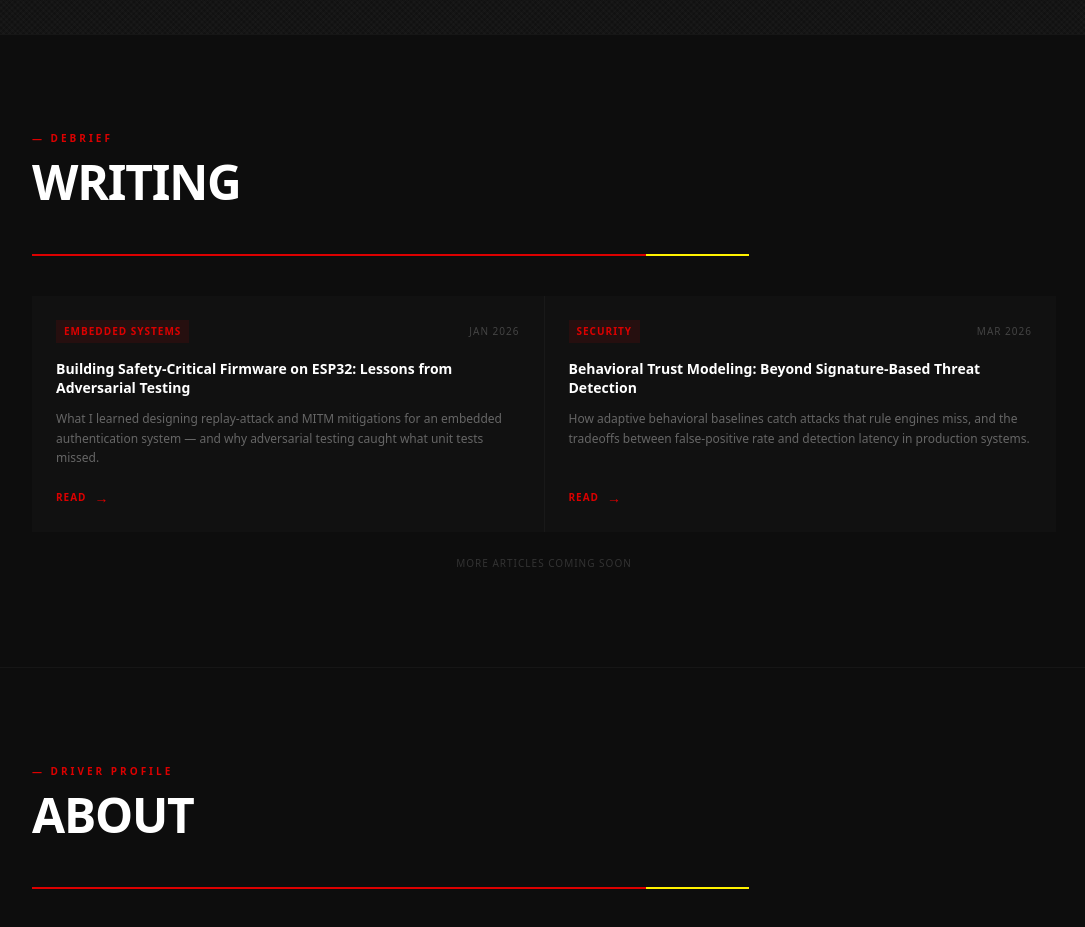
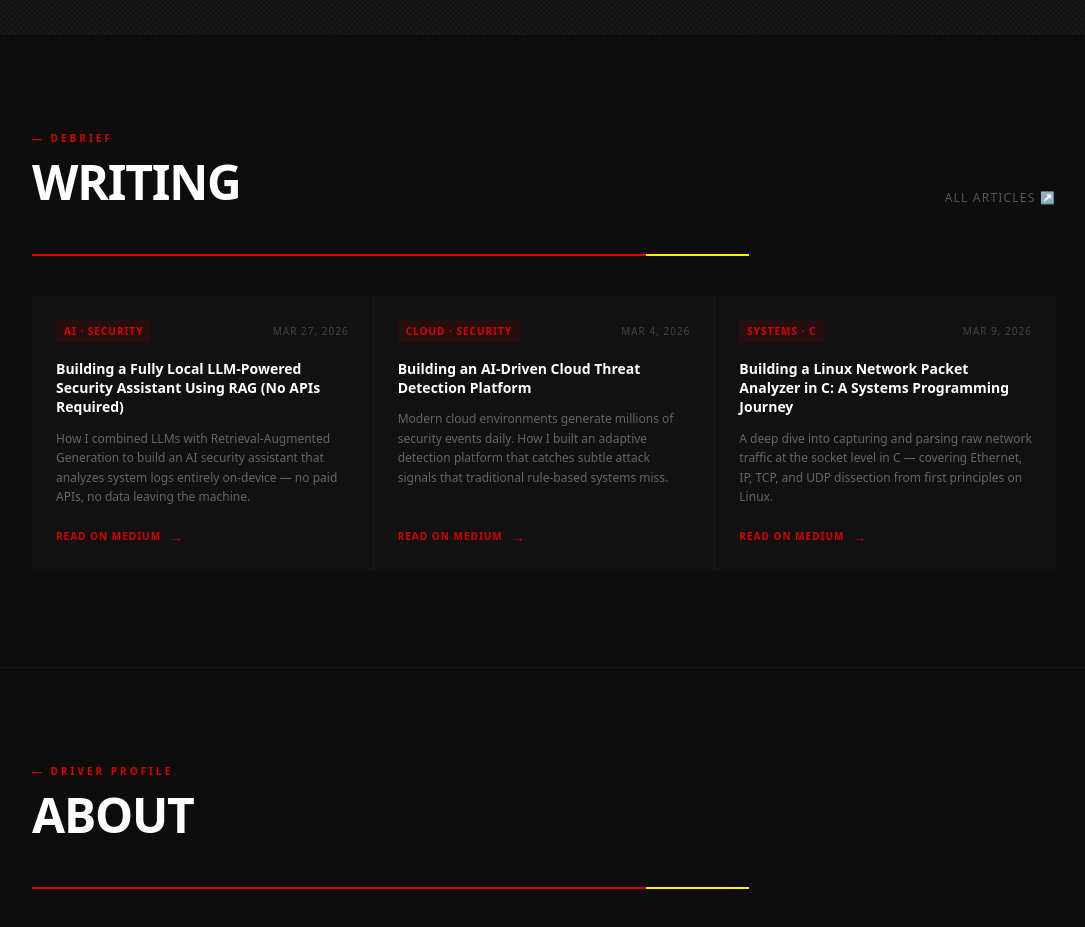
Before and after one commit to Grevanur/portfolio, a Next.js app: page / in a window 1280 px wide. Shown: the part 1720-2647 px from the top of the page, without its empty margins (96-1181 px from the left). Built offline with nearby package versions, Linux system fonts and the light colour scheme.

Commit message:
feat: add real medium articles to writing section

```diff
--- a/src/app/components/Writing.tsx
+++ b/src/app/components/Writing.tsx
@@ -1,19 +1,27 @@
 const posts = [
   {
-    title: "Building Safety-Critical Firmware on ESP32: Lessons from Adversarial Testing",
-    date: "Jan 2026",
+    title: "Building a Fully Local LLM-Powered Security Assistant Using RAG (No APIs Required)",
+    date: "Mar 27, 2026",
     summary:
-      "What I learned designing replay-attack and MITM mitigations for an embedded authentication system — and why adversarial testing caught what unit tests missed.",
-    href: "#",
-    tag: "Embedded Systems",
+      "How I combined LLMs with Retrieval-Augmented Generation to build an AI security assistant that analyzes system logs entirely on-device — no paid APIs, no data leaving the machine.",
+    href: "https://medium.com/@gautam.revanur/building-a-fully-local-llm-powered-security-assistant-using-rag-no-apis-required-55d1e3b07502",
+    tag: "AI · Security",
   },
   {
-    title: "Behavioral Trust Modeling: Beyond Signature-Based Threat Detection",
-    date: "Mar 2026",
+    title: "Building an AI-Driven Cloud Threat Detection Platform",
+    date: "Mar 4, 2026",
     summary:
-      "How adaptive behavioral baselines catch attacks that rule engines miss, and the tradeoffs between false-positive rate and detection latency in production systems.",
-    href: "#",
-    tag: "Security",
+      "Modern cloud environments generate millions of security events daily. How I built an adaptive detection platform that catches subtle attack signals that traditional rule-based systems miss.",
+    href: "https://medium.com/@gautam.revanur/building-an-ai-driven-cloud-threat-detection-platform-e82b8d6d28e0",
+    tag: "Cloud · Security",
+  },
+  {
+    title: "Building a Linux Network Packet Analyzer in C: A Systems Programming Journey",
+    date: "Mar 9, 2026",
+    summary:
+      "A deep dive into capturing and parsing raw network traffic at the socket level in C — covering Ethernet, IP, TCP, and UDP dissection from first principles on Linux.",
+    href: "https://medium.com/@gautam.revanur/building-a-linux-network-packet-analyzer-in-c-a-systems-programming-journey-95e651994cf1",
+    tag: "Systems · C",
   },
 ];
 
@@ -21,21 +29,33 @@ export default function Writing() {
   return (
     <section id="writing" className="px-6 py-24 border-t border-white/[0.04]">
       <div className="max-w-5xl mx-auto">
-        <div className="mb-12">
-          <p className="text-[10px] text-[#DC0000] tracking-[0.3em] uppercase mb-3 font-semibold">
-            — Debrief
-          </p>
-          <h2 className="text-4xl sm:text-5xl font-black text-white uppercase tracking-tight">Writing</h2>
+        <div className="flex items-end justify-between mb-12">
+          <div>
+            <p className="text-[10px] text-[#DC0000] tracking-[0.3em] uppercase mb-3 font-semibold">
+              — Debrief
+            </p>
+            <h2 className="text-4xl sm:text-5xl font-black text-white uppercase tracking-tight">Writing</h2>
+          </div>
+          <a
+            href="https://medium.com/@gautam.revanur"
+            target="_blank"
+            rel="noopener noreferrer"
+            className="hidden sm:flex items-center gap-2 text-xs text-[#555] hover:text-[#DC0000] transition-colors tracking-widest uppercase"
+          >
+            All Articles ↗
+          </a>
         </div>
 
         <div className="racing-stripe-full mb-10" />
 
-        <div className="grid grid-cols-1 md:grid-cols-2 gap-px bg-white/5">
+        <div className="grid grid-cols-1 md:grid-cols-2 lg:grid-cols-3 gap-px bg-white/5">
           {posts.map((post) => (
             <a
               key={post.title}
               href={post.href}
-              className="group flex flex-col p-6 bg-[#111] hover:bg-[#161616] border-r-0 transition-all duration-300 hover:border-l-2 hover:border-l-[#DC0000]"
+              target="_blank"
+              rel="noopener noreferrer"
+              className="group flex flex-col p-6 bg-[#111] hover:bg-[#161616] transition-all duration-300 hover:border-l-2 hover:border-l-[#DC0000]"
             >
               <div className="flex items-center justify-between mb-4">
                 <span className="text-[10px] font-bold text-[#DC0000] tracking-widest uppercase bg-[#DC0000]/10 px-2 py-1">
@@ -51,16 +71,12 @@ export default function Writing() {
               <p className="text-xs text-[#666] leading-relaxed flex-1 mb-5">{post.summary}</p>
 
               <div className="flex items-center gap-2 text-[#DC0000] group-hover:gap-3 transition-all duration-200">
-                <span className="text-[10px] uppercase tracking-widest font-bold">Read</span>
+                <span className="text-[10px] uppercase tracking-widest font-bold">Read on Medium</span>
                 <span className="text-sm">→</span>
               </div>
             </a>
           ))}
         </div>
-
-        <p className="text-[10px] text-[#333] mt-6 tracking-widest uppercase text-center">
-          More articles coming soon
-        </p>
       </div>
     </section>
   );
```
